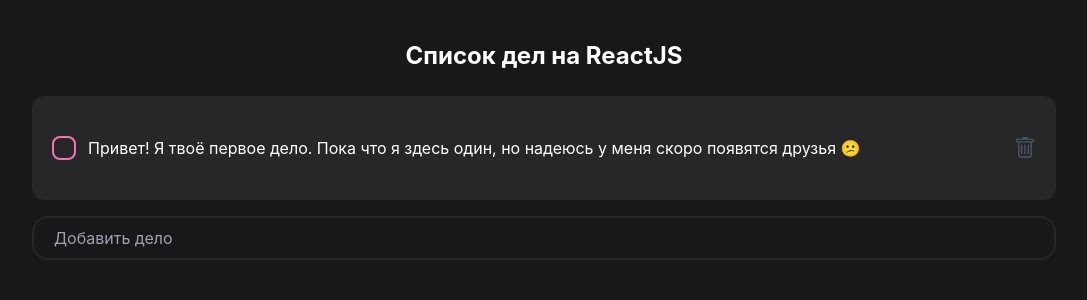
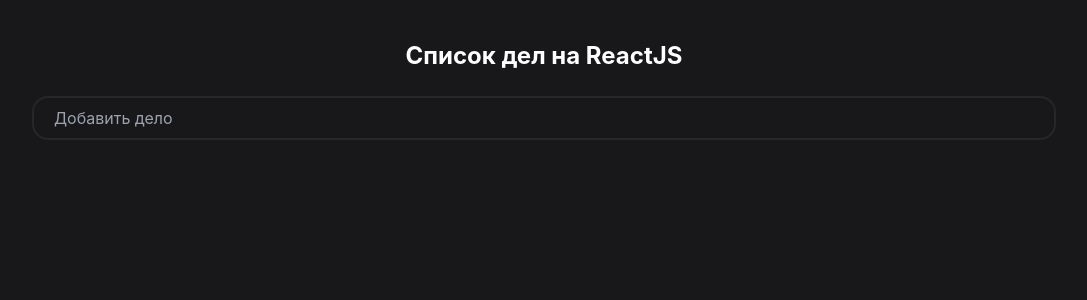
Before and after one commit to ShotMeow/todo-list-app, a React (Create React App) app: page / in a window 1280 px wide. Shown: the top 300 px of the page, without its empty margins (96-1183 px from the left). Built offline with nearby package versions, Linux system fonts and the light colour scheme.

Commit message:
added redux support

```diff
--- a/src/components/screens/Home/CreateTodoField/CreateTodoField.jsx
+++ b/src/components/screens/Home/CreateTodoField/CreateTodoField.jsx
@@ -1,21 +1,18 @@
 import React, { useState } from 'react'
+import { addTodo } from '../../../../store/todo.slice'
+import { useDispatch } from 'react-redux'
 
-const CreateTodoField = (props) => {
+const CreateTodoField = () => {
     const [title, setTitle] = useState('')
+    const dispatch = useDispatch();
 
-    const createTodo = title => {
-        props.setTodos(prev => [{
-            id: new Date(),
-            title,
-            isCompleted: false
-        }, ...prev])
+    const addTask = () => {
+        dispatch(addTodo(title))
         setTitle('')
     }
 
     return (
-        <div className='flex items-center justify-between mb-4 rounded-2xl border-zinc-800 border-2 p-5 w-full px-5 py-2'>
-            <input type="text" onChange={e => setTitle(e.target.value)} value={title} onKeyPress={e => e.key === 'Enter' && createTodo(title)} className='bg-transparent w-full border-none outline-none' placeholder='Добавить дело' />
-        </div>
+        <input type="text" onChange={e => setTitle(e.target.value)} value={title} onKeyPress={e => e.key === 'Enter' && addTask(title)} className='bg-transparent outline-none rounded-2xl mb-5 border-zinc-800 border-2 px-5 py-2 w-full' placeholder='Добавить дело' />
     )
 }
 
--- a/src/components/screens/Home/Home.jsx
+++ b/src/components/screens/Home/Home.jsx
@@ -1,36 +1,18 @@
-import React, { useState } from 'react';
-import CreateTodoField from './CreateTodoField/CreateTodoField';
-import TodoItem from './TodoItem';
-
-const data = [
-    {
-        id: 1,
-        title: 'Привет! Я твоё первое дело. Пока что я здесь один, но надеюсь у меня скоро появятся друзья 😕',
-        isCompleted: false
-    },
-]
+import React from 'react'
+import CreateTodoField from './CreateTodoField/CreateTodoField'
+import TodoItem from './TodoItem'
+import { useSelector } from 'react-redux'
 
 const Home = () => {
-    const [todos, setTodos] = useState(data)
-
-    const changeTodo = (id) => {
-        const copy = [...todos]
-        const current = copy.find(todo => todo.id === id)
-        current.isCompleted = !current.isCompleted
-        setTodos(copy)
-    }
-
-    const removeTodo = id =>
-        setTodos([...todos].filter(todo => todo.id !== id))
-
+    const todos = useSelector(state => state.todos.todos)
 
     return (
         <div className=' text-white w-4/5 mx-auto'>
             <h1 className="text-2xl font-bold text-center mb-6">Список дел на ReactJS</h1>
             {todos.map(item => (
-                <TodoItem key={item.id} todo={item} changeTodo={changeTodo} removeTodo={removeTodo} />
+                <TodoItem key={item.id} todo={item} />
             ))}
-            <CreateTodoField setTodos={setTodos} />
+            <CreateTodoField />
         </div>
     )
 }
--- a/src/components/screens/Home/TodoItem.jsx
+++ b/src/components/screens/Home/TodoItem.jsx
@@ -1,23 +1,38 @@
-import React from 'react';
-import Check from './Check/Check';
-import cn from 'classnames';
-import { BsTrash } from 'react-icons/bs';
+import React from "react";
+import Check from "./Check/Check";
+import cn from "classnames";
+import { BsTrash } from "react-icons/bs";
+import { removeTodo, changeTodo } from "../../../store/todo.slice";
+import { useDispatch } from "react-redux";
 
 const TodoItem = (props) => {
+    const dispatch = useDispatch();
+
+    const id = props.todo.id;
+
     return (
-        <div className='flex items-center justify-between rounded-xl bg-zinc-800 p-5 mb-4 rounded-2xl w-full flex-col sm:flex-row'>
-            <button className='flex items-center flex-col sm:flex-row' onClick={() => props.changeTodo(props.todo.id)}>
+        <div className="flex items-center justify-between bg-zinc-800 p-5 mb-4 rounded-2xl w-full flex-col sm:flex-row">
+            <button
+                className="flex items-center flex-col sm:flex-row"
+                onClick={() => dispatch(changeTodo({ id }))}
+            >
                 <Check isCompleted={props.todo.isCompleted} />
-                <span className={cn('py-5', {
-                    'line-through': props.todo.isCompleted
-                })}>{props.todo.title}</span>
+                <span
+                    className={cn("py-5", {
+                        "line-through": props.todo.isCompleted,
+                    })}
+                >
+                    {props.todo.title}
+                </span>
             </button>
-            <button onClick={() => props.removeTodo(props.todo.id)}>
-                <BsTrash size={22} className='text-gray-600 hover:text-pink-400 transition-colors ease-in-out duration-300' />
+            <button onClick={() => dispatch(removeTodo({ id }))}>
+                <BsTrash
+                    size={22}
+                    className="text-gray-600 hover:text-pink-400 transition-colors ease-in-out duration-300"
+                />
             </button>
+        </div>
+    );
+};
 
-        </div>
-    )
-}
-
-export default TodoItem
+export default TodoItem;
--- a/src/index.jsx
+++ b/src/index.jsx
@@ -1,14 +1,18 @@
-import React from 'react';
-import ReactDOM from 'react-dom';
-import './index.css';
-import Home from './components/screens/Home/Home';
-import Layout from './components/Layout/Layout';
+import React from "react";
+import ReactDOM from "react-dom";
+import "./index.css";
+import Home from "./components/screens/Home/Home";
+import Layout from "./components/Layout/Layout";
+import { Provider } from "react-redux";
+import store from "./store/store";
 
 ReactDOM.render(
   <React.StrictMode>
-    <Layout>
-      <Home />
-    </Layout>
+    <Provider store={store}>
+      <Layout>
+        <Home />
+      </Layout>
+    </Provider>
   </React.StrictMode>,
-  document.getElementById('root')
+  document.getElementById("root")
 );
--- /dev/null
+++ b/src/store/store.js
@@ -0,0 +1,9 @@
+import { configureStore } from "@reduxjs/toolkit";
+import todoReducer from './todo.slice';
+
+
+export default configureStore({
+    reducer: {
+        todos: todoReducer
+    }
+})
--- /dev/null
+++ b/src/store/todo.slice.js
@@ -0,0 +1,32 @@
+import nextId from "react-id-generator";
+
+import { createSlice } from "@reduxjs/toolkit";
+
+const todoSlice = createSlice({
+  name: "todos",
+  initialState: {
+    todos: [
+    ],
+  },
+  reducers: {
+    addTodo(state, action) {
+      if (action.payload.trim()) {
+        state.todos.unshift({
+          id: nextId(),
+          title: action.payload,
+          isCompleted: false,
+        });
+      }
+    },
+    changeTodo(state, action) {
+      const current = state.todos.find(todo => todo.id === action.payload.id);
+      current.isCompleted = !current.isCompleted;
+    },
+    removeTodo(state, action) {
+      state.todos = state.todos.filter(todo => todo.id !== action.payload.id)
+    },
+  },
+});
+
+export const { addTodo, changeTodo, removeTodo } = todoSlice.actions;
+export default todoSlice.reducer;
```
